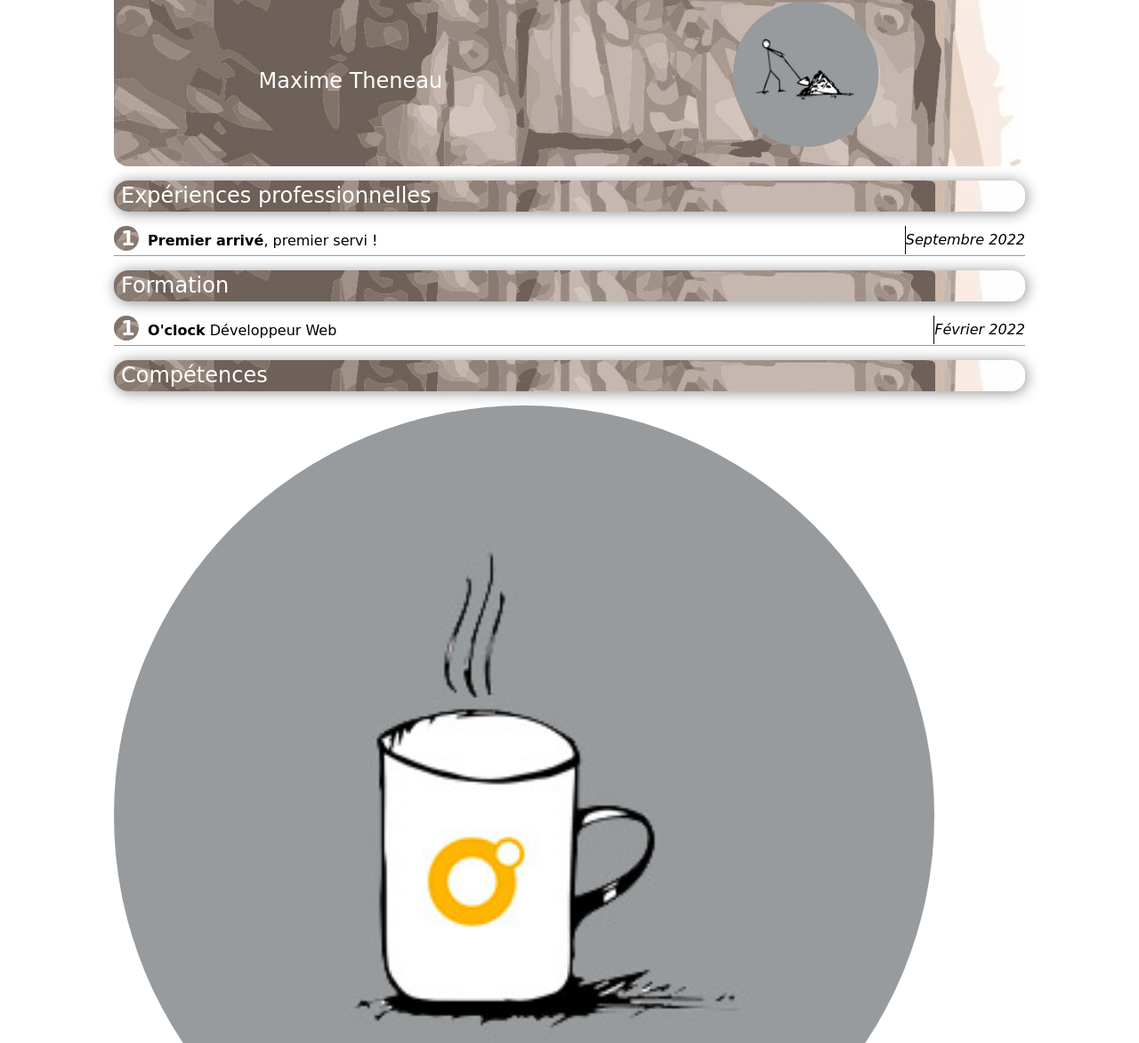
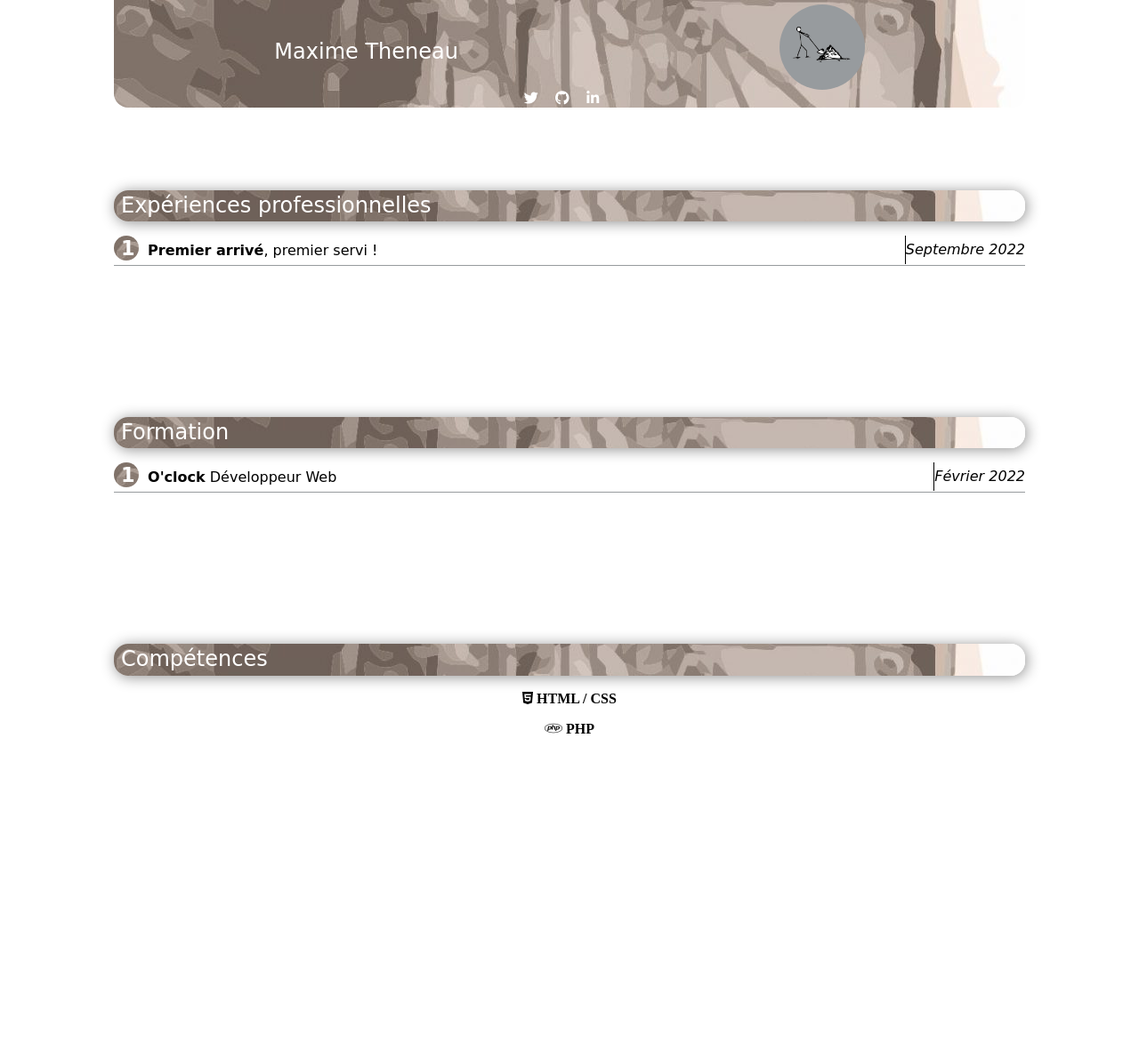
Before and after one commit to MaximeThe/cv, a plain HTML site: page index.html in a window 1280 px wide. Shown: the top 1173 px of the page at 89% size. After the commit the page ends 921 px from the top, so only its background shows below. Drawn offline with Linux system fonts and the light colour scheme; a web font is replaced by a local one.

Commit message:
Problème résolue - Compétense ajouter

```diff
--- a/css/style.css
+++ b/css/style.css
@@ -29,10 +29,13 @@ header {
   align-items: center;
 }
 
-header img {
-  width: 16%;
+.header__logo {
+  background-image: url(../images/logo.jpg);
+  background-size: cover;
+  width: 6rem;
+  height: 6rem;
   border-radius: 100%;
-  padding: 0.1rem;
+  margin-top: 0.3rem;
 }
 
 ul#social__nav {
@@ -102,8 +105,8 @@ ol li:before {
   transform: translateY(0.7rem) rotate(45deg);
 }
 
-#competences {
-  display: flex;
+ul#competences {
+  text-align: center;
 }
 
 img.competence__img {
@@ -119,3 +122,8 @@ time {
   border-left: 0.1rem solid;
   float: right;
 }
+
+span.text__syne {
+  font-family: 'Syne Mono';
+  font-weight: bold;
+}
--- a/index.html
+++ b/index.html
@@ -15,7 +15,8 @@
   <link rel="preconnect" href="https://fonts.gstatic.com" crossorigin>
   <link href="https://fonts.googleapis.com/css2?family=Syne+Mono&display=swap" rel="stylesheet">
   <link rel="shortcut icon" href="../images/favicon.ico" type="image/x-icon">
-  <link href="https://cdnjs.cloudflare.com/ajax/libs/font-awesome/5.13.0/css/all.min.css" rel="stylesheet">
+  <script src="https://kit.fontawesome.com/6d373d07e2.js" crossorigin="anonymous"></script>
+
 
 </head>
 
@@ -27,9 +28,8 @@
 
       <div id="top__head">
 
-        <h1>Maxime Theneau</h1>
-
-        <img src="../images/logo.jpg" alt="logo">
+        <h1>Maxime Theneau </h1>
+        <span class="header__logo"></span>
 
       </div>
 
@@ -91,18 +91,15 @@
 
       <h2>Compétences</h2>
 
-        <ul id="Competences">
+        <ul id="competences">
 
               <li>
-                  <img src="../images/tasse.jpg" alt="tasse" class="competence__img">
+              <li>
+                <p class="fa-brands fa-html5"> <span class="text__syne">HTML / CSS</span></p>
               </li>
 
               <li>
-                  <img src="../images/ecran.jpg" alt="ecran" class="competence__img">
-              </li>
-
-              <li>
-                  <img src="../images/logo.jpg" alt="logo" class="competence__img">
+                  <p class="fa-brands fa-php"> <span class="text__syne">PHP</span></p>
               </li>
 
         </ul>
@@ -111,9 +108,7 @@
 
   </main>
 
-  <footer>
 
-  </footer>
 
 </div>
 
```
